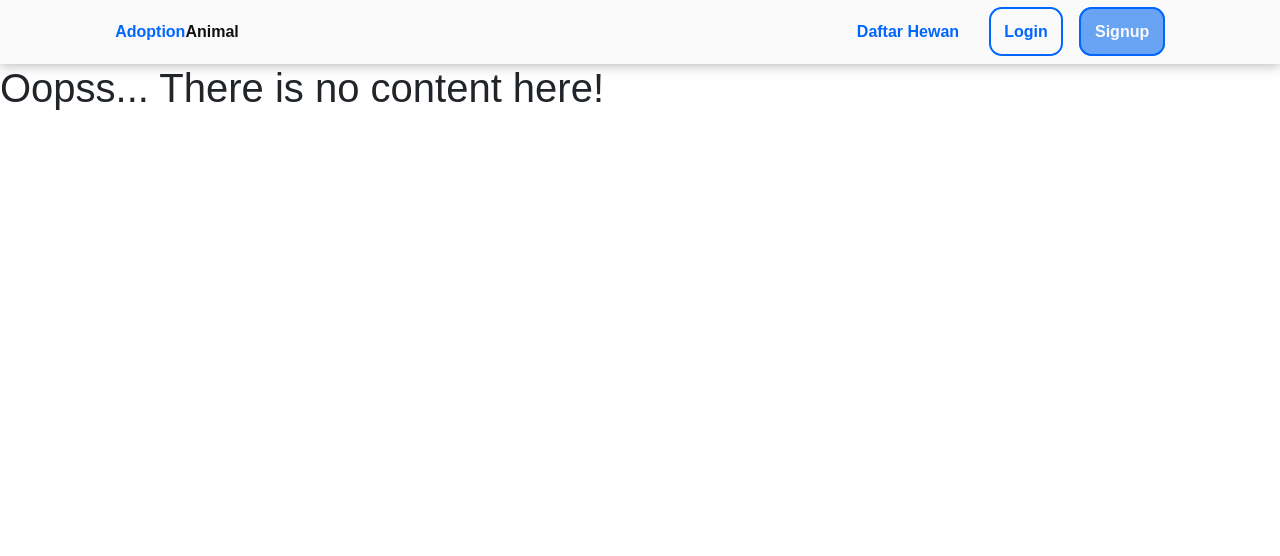
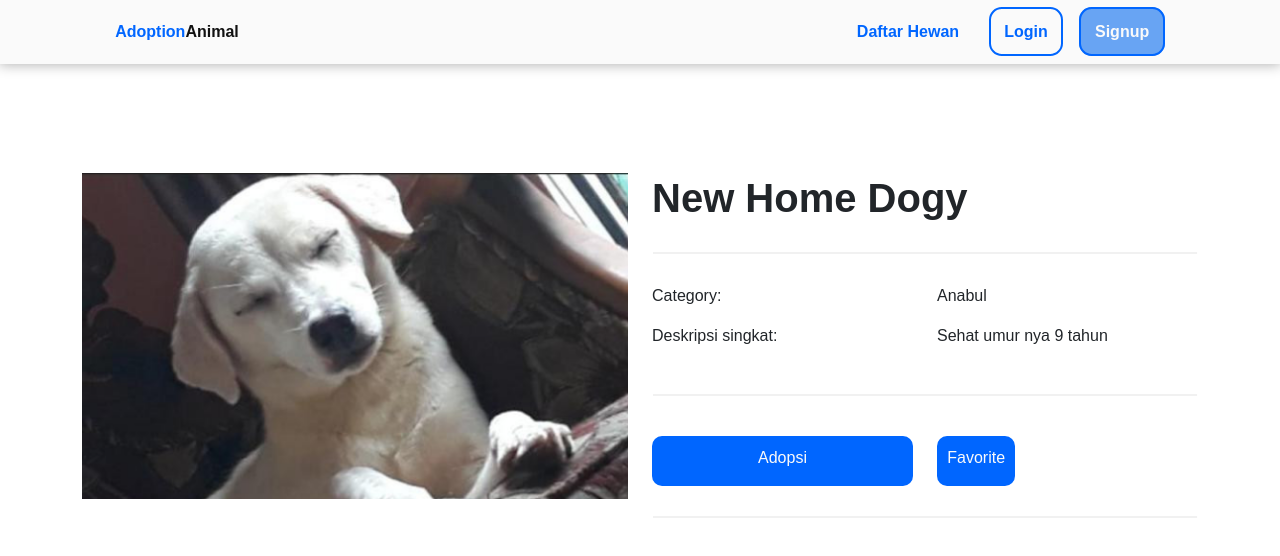
Before and after one commit to Utility-Solution-Technology/hibah-hewan-apps-frontend, a React (Create React App) app: page /detail in a window 1280 px wide. Shown: the top 556 px of the page. Built offline with nearby package versions, Linux system fonts and the light colour scheme.

Commit message:
fix homepage resolution & add detail page in /detail

```diff
--- a/package.json
+++ b/package.json
@@ -22,6 +22,7 @@
   },
   "scripts": {
     "start": "react-scripts start",
+    "lint:fix": "eslint --fix --ext .js,.jsx .",
     "build": "react-scripts build",
     "test": "react-scripts test",
     "eject": "react-scripts eject"
--- a/src/App.jsx
+++ b/src/App.jsx
@@ -5,6 +5,7 @@ import Navbar from './Navbar';
 import Home from './pages/Home';
 import Register from './pages/Register';
 import Login from './pages/Login';
+import Detail from './pages/Detail';
 
 function App() {
   return (
@@ -15,6 +16,7 @@ function App() {
           <Route path="register" element={<Register />} />
           <Route path="login" element={<Login />} />
           <Route path="*" element={<NoPage />} />
+          <Route path="detail" element={<Detail />} />
         </Route>
       </Routes>
     </BrowserRouter>
--- /dev/null
+++ b/src/components/Divider.jsx
@@ -0,0 +1,11 @@
+import React from 'react'
+
+const Divider = () => {
+  return (
+    <div className='divider'>
+      <img className="d-block w-100" src={`${process.env.PUBLIC_URL}/images/divider.png`} alt="" />
+    </div>
+  )
+}
+
+export default Divider
--- /dev/null
+++ b/src/pages/Detail.jsx
@@ -0,0 +1,12 @@
+import React from 'react';
+import DetailContent from './detail/DetailContent';
+
+function Detail() {
+  return (
+    <div>
+      <DetailContent/>
+    </div>
+  );
+}
+
+export default Detail;
--- /dev/null
+++ b/src/pages/detail/DetailContent.jsx
@@ -0,0 +1,66 @@
+import React from 'react'
+import Divider from '../../components/Divider'
+
+const DetailContent = () => {
+  return (
+    <section className='detail'>
+      <div className='container'>
+        <div className='row align-items-center'>
+          <div className='col-lg-6'>
+            <div className='detailImage'>
+            <img className="d-block w-100" src={`${process.env.PUBLIC_URL}/images/hewan/hewan2.png`} alt="" />
+            </div>
+          </div>
+          <div className='col-lg-6'>
+            <h1 className='detailTitle'>
+              New Home Dogy
+            </h1>
+            <Divider />
+            <div className='row align-items-center'>
+              <div className='col-lg-6'>
+                <p className='detailCategory'>
+                Category:
+                </p>
+              </div>
+              <div className='col-lg-6'>
+                <p className='detailCategory'>
+                Anabul
+                </p>
+              </div>
+            </div>
+            <div className='row align-items-center'>
+              <div className='col-lg-6'>
+                <p className='deskripsiCategory'>
+                Deskripsi singkat:
+                </p>
+              </div>
+              <div className='col-lg-6'>
+                <p className='deskripsiCategory'>
+                Sehat umur nya 9 tahun
+                </p>
+              </div>
+            </div>
+            <Divider />
+            <div className='btn-detail'>
+              <div className='row align-items-center'>
+                <div className='col-lg-6'>
+                  <div className="btn-detail">
+                    <a href="#" className="C-adopsi">Adopsi</a>
+                  </div>
+                </div>
+                <div className='col-lg-6'>
+                  <div className="btn-favorite">
+                    <a href="#" className="C-favorite C-detailColour">Favorite</a>
+                  </div>
+                </div>
+              </div>
+            </div>
+            <Divider />
+          </div>
+        </div>
+      </div>
+    </section>
+  )
+}
+
+export default DetailContent
--- a/src/pages/home/CardContent.jsx
+++ b/src/pages/home/CardContent.jsx
@@ -5,12 +5,12 @@ import { Card, Button } from 'react-bootstrap';
 function CardContent() {
   return (
     <div>
-    <section class="product section-margin">
-        <div class="container">
-            <div class="row">
-                <div class="col-md-6 d-flex align-items-center">
-                    <i class="bx bxs-check-square"></i>
-                    <h1 class="label-section ms-2">Kategori Populer</h1>
+      <section className="product mt-5 section-margin">
+        <div className="container">
+          <div className="row">
+            <div className="col-md-6 d-flex align-items-center">
+              <i className="bx bxs-check-square" />
+              <h1 className="label-section ms-2">Kategori Populer</h1>
             </div>
             {/* <div class="col-md-6 text-md-end mt-4 mt-sm-0">
                     <a href="#" class="btn-first">Kategori lainnya</a>
@@ -18,9 +18,9 @@ function CardContent() {
           </div>
         </div>
       </section>
-    <div className='container'>
-        <div className='row'>
-            <div className='col-md-3'>
+      <div className="container">
+        <div className="row">
+          <div className="col-md-3">
             <Card style={{ width: '18rem' }}>
               <Card.Img variant="top" src={`${process.env.PUBLIC_URL}/images/hewan/hewan1.png`} />
               <Card.Body>
@@ -33,7 +33,7 @@ function CardContent() {
               </Card.Body>
             </Card>
           </div>
-            <div className='col-md-3'>
+          <div className="col-md-3">
             <Card style={{ width: '18rem' }}>
               <Card.Img variant="top" src={`${process.env.PUBLIC_URL}/images/hewan/hewan1.png`} />
               <Card.Body>
@@ -46,7 +46,7 @@ function CardContent() {
               </Card.Body>
             </Card>
           </div>
-            <div className='col-md-3'>
+          <div className="col-md-3">
             <Card style={{ width: '18rem' }}>
               <Card.Img variant="top" src={`${process.env.PUBLIC_URL}/images/hewan/hewan1.png`} />
               <Card.Body>
@@ -59,7 +59,7 @@ function CardContent() {
               </Card.Body>
             </Card>
           </div>
-            <div className='col-md-3'>
+          <div className="col-md-3">
             <Card style={{ width: '18rem' }}>
               <Card.Img variant="top" src={`${process.env.PUBLIC_URL}/images/hewan/hewan1.png`} />
               <Card.Body>
--- a/src/pages/home/HomeContent.jsx
+++ b/src/pages/home/HomeContent.jsx
@@ -4,21 +4,21 @@ import React from 'react';
 function HomeContent() {
   return (
     // Tittle Homepage
-    <section class="home">
-      <div class="container">
-        <div class="row align-items-center">
-          <div class="col-lg-6">
+    <section className="home">
+      <div className="container">
+        <div className="row align-items-center">
+          <div className="col-lg-6">
             <h1 className="heading-home">
-              <span class="adop">Adopsi</span> dan <span class="hiba">Hibahkan</span> Hewan menjadi lebih mudah!
+              <span className="adop">Adopsi</span> dan <span className="hiba">Hibahkan</span> Hewan menjadi lebih mudah!
             </h1>
             <p className="subheading-home">Ayo hibahkan hewan yang sudah tidak terawat di rumah agar mendapatkan kehidupan yang layak</p>
-            <div class="btn-home">
-              <a href="#" class="C-link C-link-home C-home">Hibahkan Hewan</a>
+            <div className="btn-home">
+              <a href="#" className="C-link C-link-home C-home">Hibahkan Hewan</a>
             </div>
           </div>
-          <div class="col-lg-6">
-            <div class="img-home">
-              <img class='d-block w-100' src={`${process.env.PUBLIC_URL}/images/homepage.png`} alt=''></img>
+          <div className="col-lg-6">
+            <div className="img-home">
+              <img className="d-block w-100" src={`${process.env.PUBLIC_URL}/images/homepage.png`} alt="" />
             </div>
           </div>
         </div>
--- /dev/null
+++ b/src/style/detail.scss
@@ -0,0 +1,56 @@
+@mixin detail{
+  .detail{
+    margin-top: 60px;
+
+    .detailTitle{
+      margin-top: 50px;
+      font-weight: bold;
+    }
+
+    .detailImage{
+      border-radius: 20px;
+
+    }
+
+    .gridDetail{
+      width: 50%;
+      position: relative;
+      top: 210px;
+    }
+
+    .C-adopsi {
+      margin-top: 10px;
+      display: block;
+      padding-top: 10px;
+      width: 100%;
+      height: 50px;
+      background-color: $button-color;
+      color: $color-white;
+      text-align: center;
+      text-decoration: none;
+      border-radius: 10px;
+
+      &:hover {
+        color: $color-white-darker;
+        background-color: $color-main-darker;
+      }
+    }
+    .C-favorite{
+      display: block;
+      padding-top: 10px;
+      margin-top: 10px;
+      width: 30%;
+      height: 50px;
+      background-color: $button-color;
+      color: $color-white;
+      text-align: center;
+      text-decoration: none;
+      border-radius: 10px;
+
+      &:hover {
+        color: $color-white-darker;
+        background-color: $color-main-darker;
+      }
+    }
+  }
+}
--- a/src/style/home.scss
+++ b/src/style/home.scss
@@ -1,7 +1,7 @@
 @mixin home{
         .home{
         padding-top: 5px;
-        height: 55vh;
+        height: 100%;
 
         .heading-home{
             font-size: 46px;
@@ -29,7 +29,7 @@
           .C-home {
             color: $color-white !important;
             background-color: $color-main-brighter !important;
-          }
+        }
 
     }
 
--- a/src/style/style.scss
+++ b/src/style/style.scss
@@ -3,6 +3,7 @@
 @import 'font';
 @import 'navbar';
 @import 'home';
+@import 'detail';
 
 @mixin box-shadow($bs-config) {
   box-shadow: $bs-config;
@@ -23,6 +24,12 @@ html {
 }
 
 @include home;
+@include detail;
+
+.divider{
+  margin-top: 30px;
+  margin-bottom: 30px;
+}
 
 .C-container-full {
   display: flex;
```
Also changed, not shown: src/components/Footer.jsx (+5 -5 lines), .eslintrc.json, public/images/divider.png (added), public/images/hewan/hewan2.png (added). Lines whose indentation alone changed are shown as unchanged.
